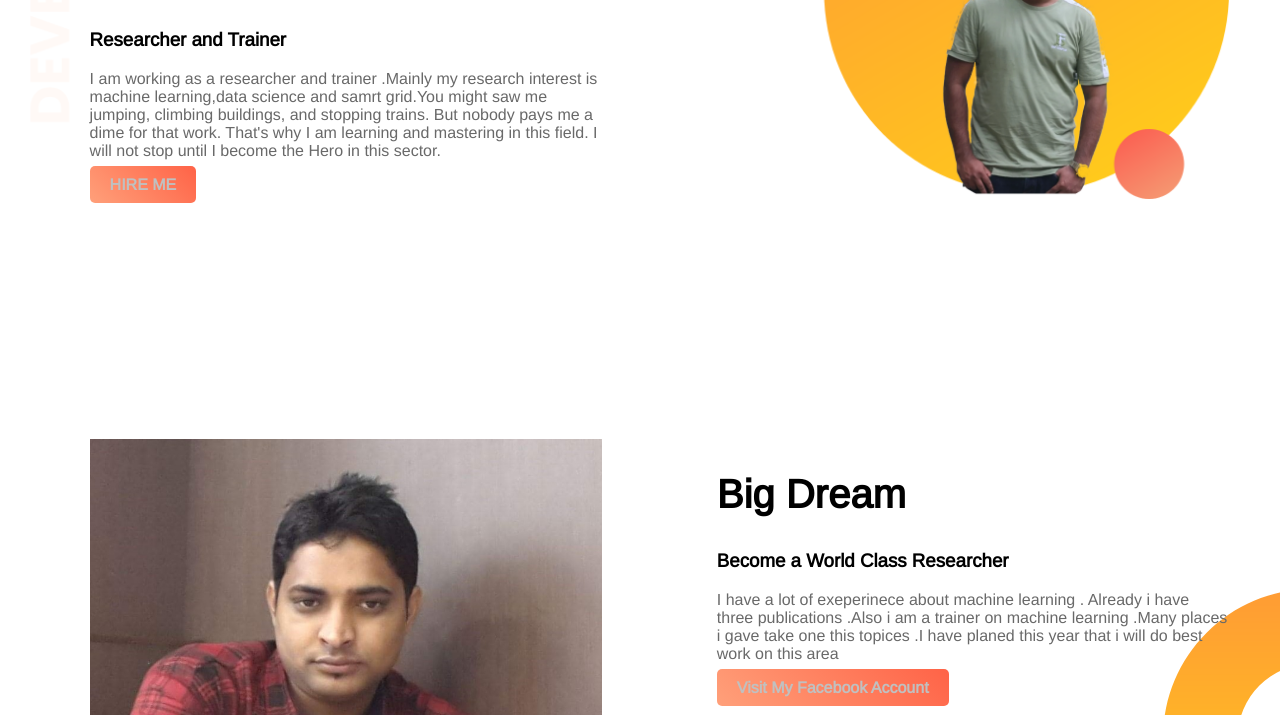
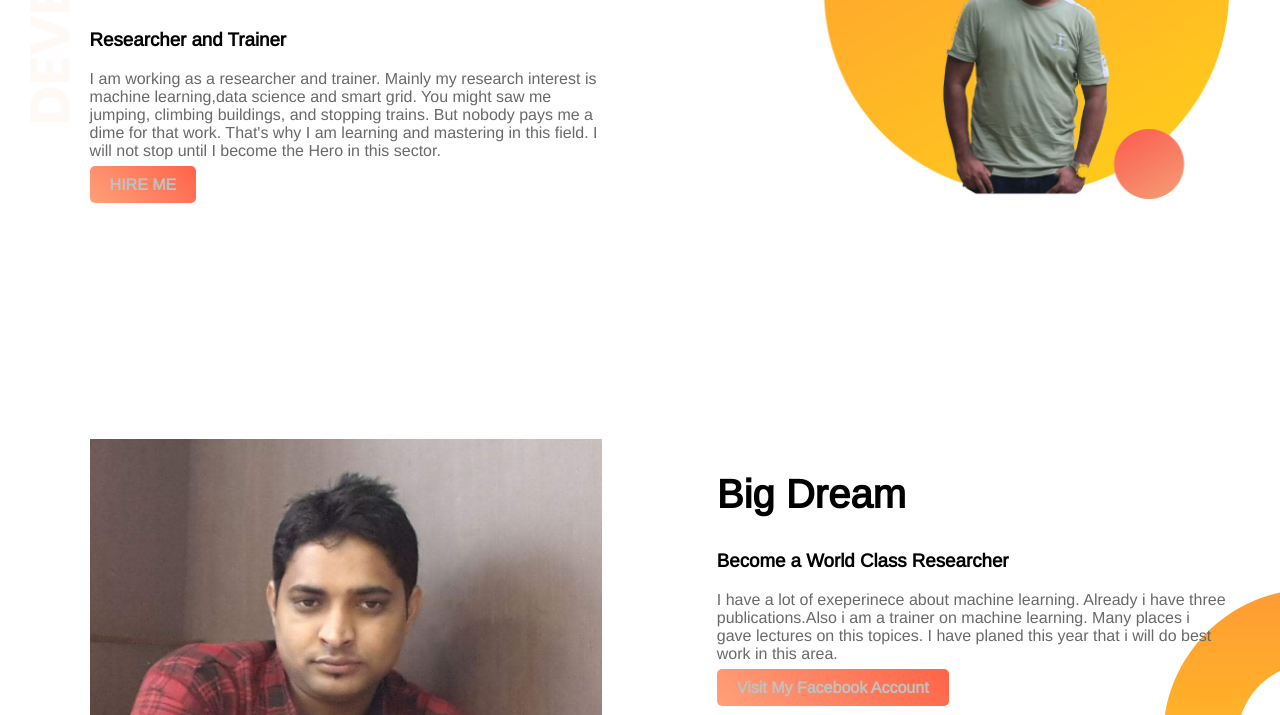
Before and after one commit to arifneon/web-portfolio, a plain HTML site: page index.html in a window 1280 px wide. Shown: the part 237-952 px from the top of the page. Drawn offline with nearby package versions, Linux system fonts and the light colour scheme; a web font is replaced by a local one.

Commit message:
finally changes

```diff
--- a/index.html
+++ b/index.html
@@ -13,7 +13,7 @@
             <h1>Welcome To </h1>
             <h1><span class="orange-highlight">Arif's World</span> </h1>
              <h3>Researcher and Trainer </h3>
-             <p>I am working as a researcher and trainer .Mainly my research interest is machine learning,data science and samrt grid.You might saw me jumping, climbing buildings, and stopping trains. But nobody pays me a dime for that work. That's why I am learning and mastering in this field. I will not stop until I become the Hero in this sector.</p>
+             <p>I am working as a researcher and trainer. Mainly my research interest is machine learning,data science and smart grid. You might saw me jumping, climbing buildings, and stopping trains. But nobody pays me a dime for that work. That's why I am learning and mastering in this field. I will not stop until I become the Hero in this sector.</p>
              <a class="link-button" target="blank" href="https://www.linkedin.com/in/zannatul-arif-b22aab202/">HIRE ME</a>
 
         </div>
@@ -29,7 +29,7 @@
         <div class="half-width">
             <h2>Big Dream</h2>
             <h3>Become a World Class Researcher</h3>
-            <p> I have a lot of exeperinece about machine learning . Already i have three publications .Also i am a trainer on machine learning .Many places i gave take one this topices .I have planed this year that i will do best work on this area</p>
+            <p> I have a lot of exeperinece about machine learning. Already i have three publications.Also i am a trainer on machine learning. Many places i gave lectures on this topices. I have planed this year that i will do best work in this area.</p>
             <a class="link-button" target="balnk" href="https://www.facebook.com/Neonarif/">Visit My Facebook Account</a>
         </div>
     </section>
@@ -38,12 +38,12 @@
         <div id="full-stack" class="half-width single-experience">
             <h2>Full Satck Researcher</h2>
             <h3 class="orange-highlight"> 2012 - Present | Pro Researcher</h3>
-            <p> I am the master of HTML, CSS, Javascript, Python and matllab. I know everything needed to make a conceptual and experimantal setup about machine learning . I didn't stop with the machine learning. I went beyond with most popular methodolgy  called Deep learning.</p>
+            <p> In these three years I have developed myself as a researcher. I have done many experimental setup and showed the results to my supervisor. He was so happy to see my experimental result. Also two times i have received best research assistant award.</p>
         </div>
         <div id="research"  class="half-width single-experience">
          <h2>Research Assistant </h2>
          <h3 class="orange-highlight">2017-2020 | Junior Researcher</h3>
-         <p>These three years I made myself as a researcher. I have done many experimental setup and showed the result to my supervisor.He was so happy aboput my result .Also two time i have recived best research assitant award. </p>
+         <p>These three years I made myself as a researcher. I have done many experimental setup and showed the result to my supervisor.He was so happy aboput my result. Also two time i have recived best research assitant award. </p>
         </div>
 
     </section>
```
Also changed, not shown: 1 other file.
